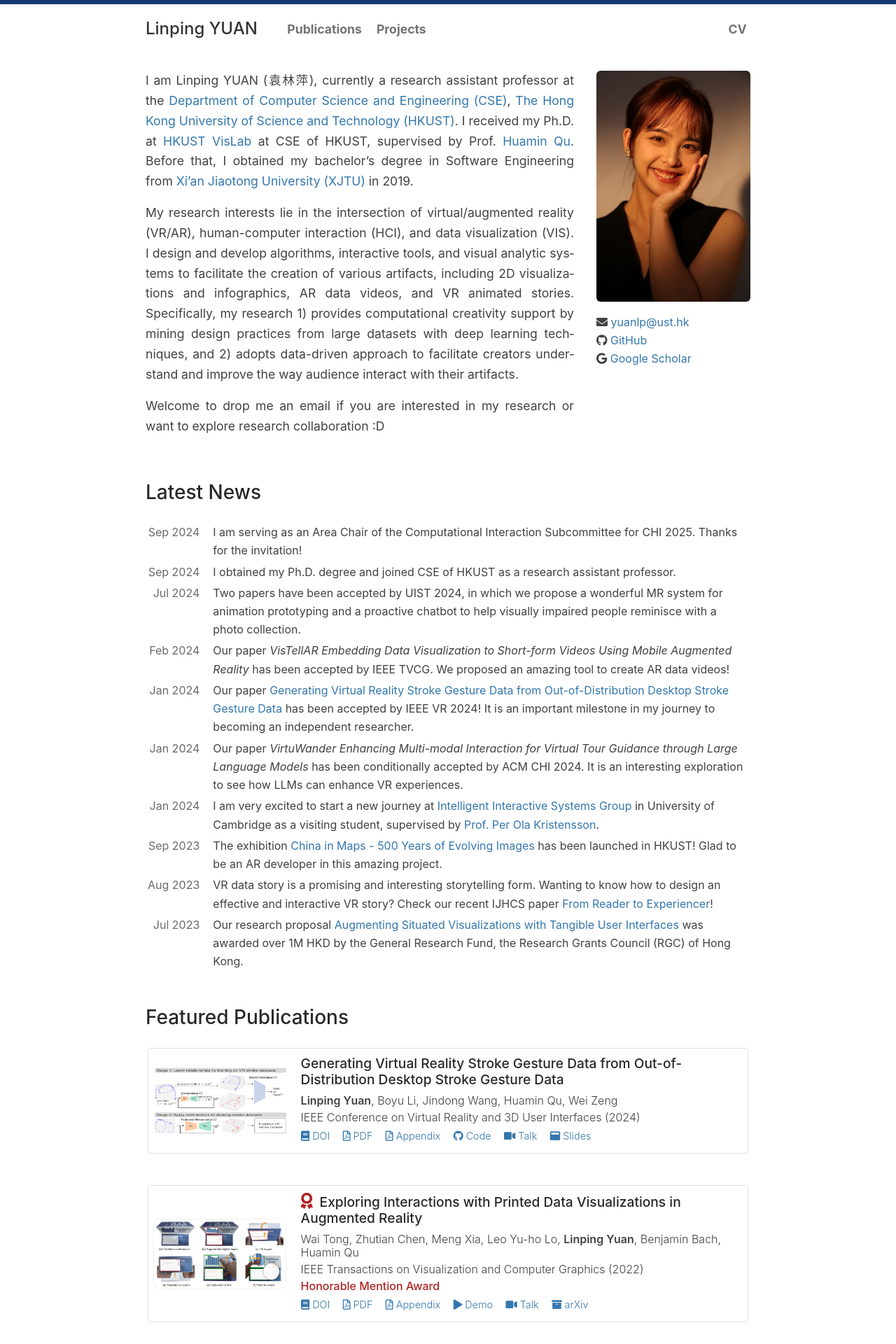
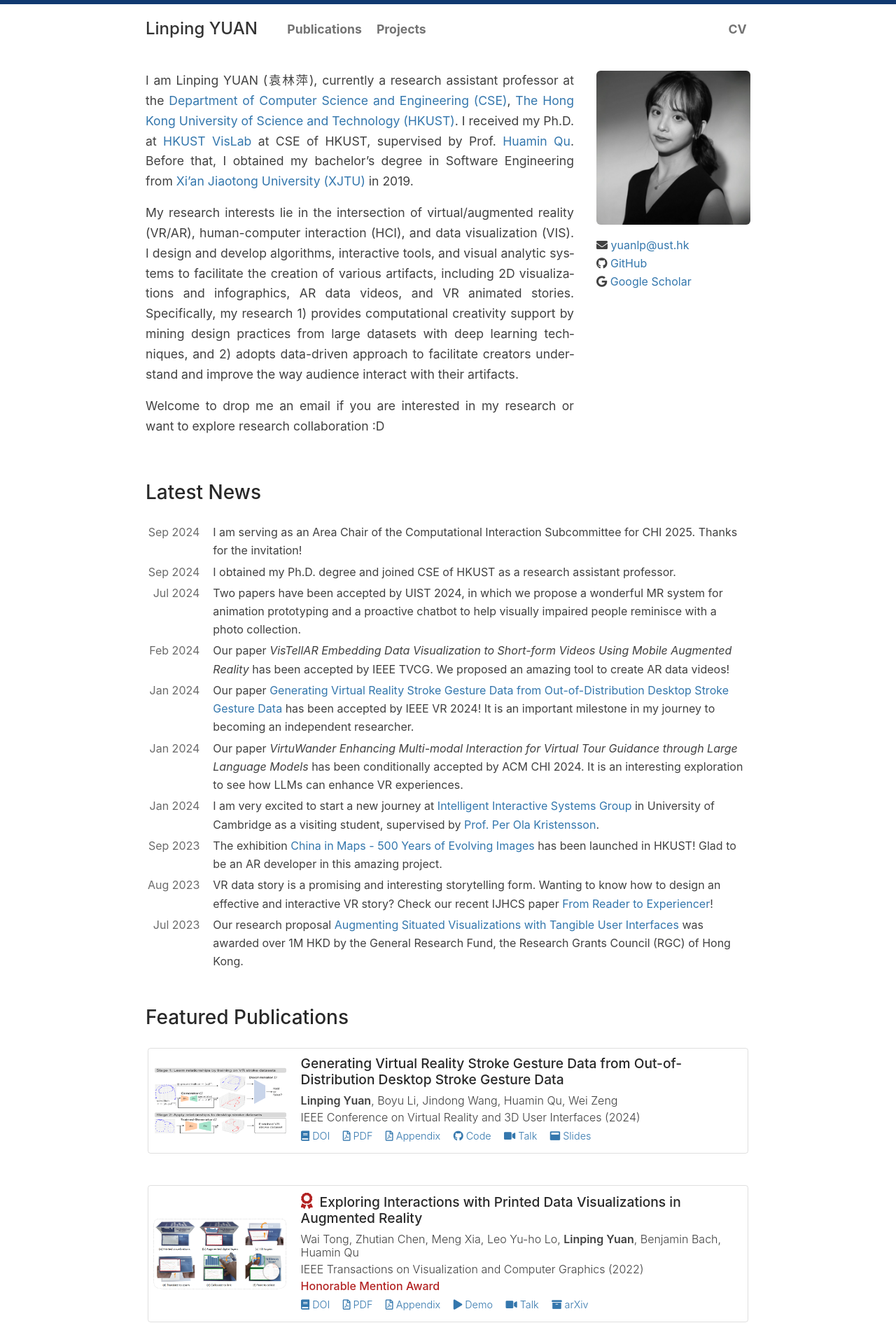
Before and after one commit to yuanlinping/yuanlinping.github.io, a Jekyll site: the page built from index.md, in a window 1280 px wide. Shown: the top 1920 px of the page at 70% size. Built offline with Jekyll 4.4.1, drawn with Linux system fonts in a browser that asks for light colours.

Commit message:
update profiles

```diff
--- a/_sass/_home.scss
+++ b/_sass/_home.scss
@@ -22,7 +22,7 @@
 
       picture, img {
         width: 220px;
-        height: 330px;
+        height: 220px;
         border-radius: 6px;
       }
 
```
Also changed, not shown: images/linping_profile.jpg, images/linping_profile_2.jpg (added).
